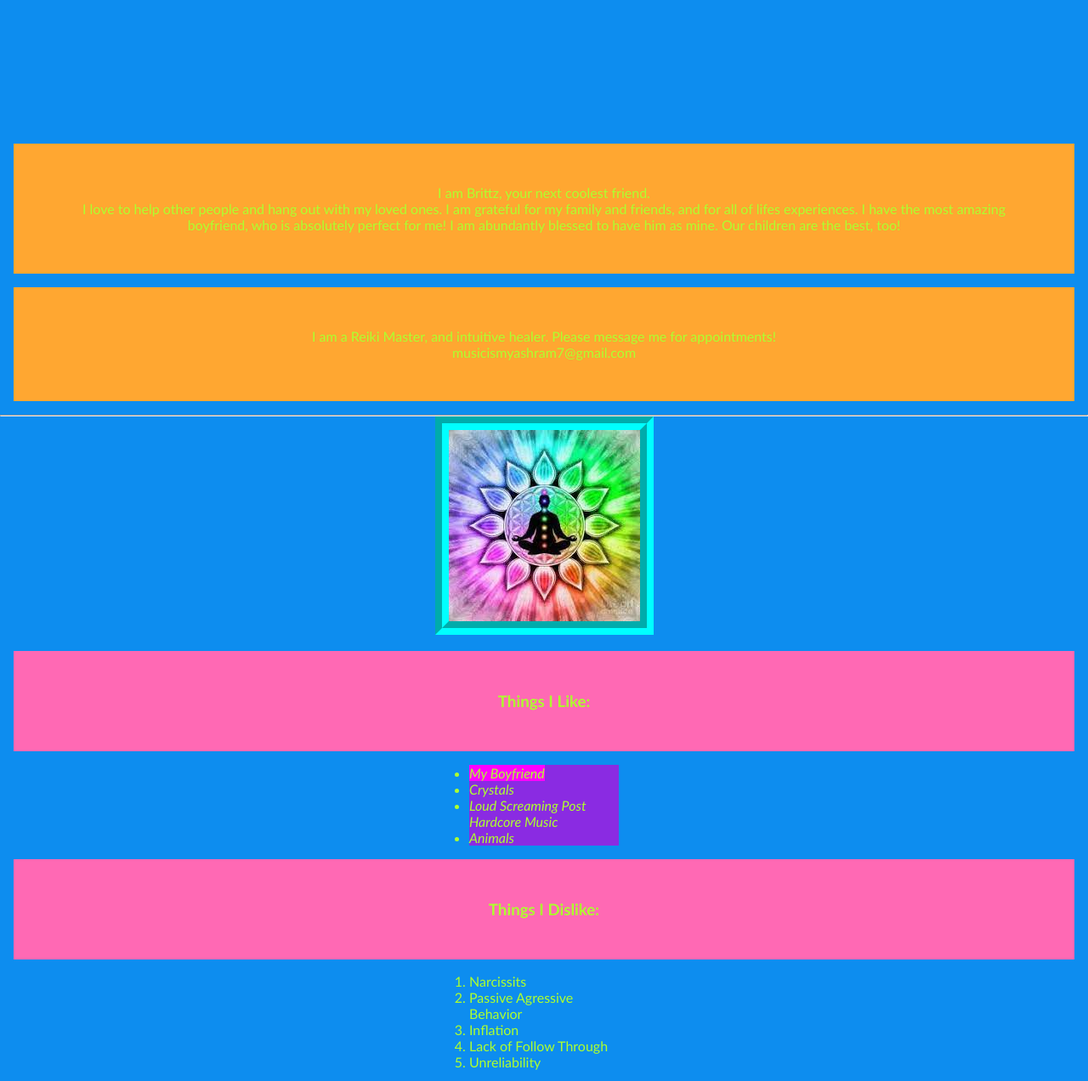
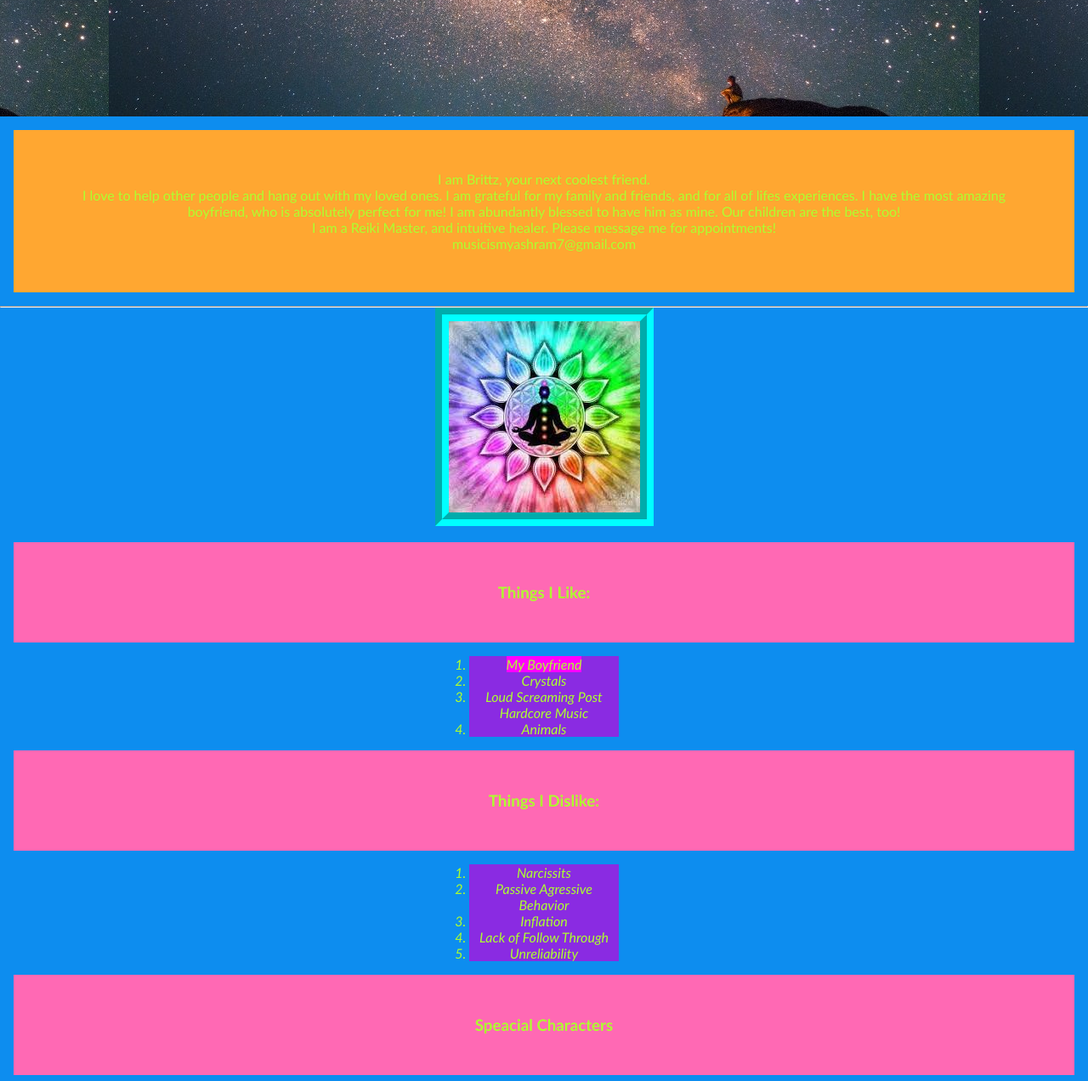
Before and after one commit to Brittz3/final-project, a plain HTML site: page index.html in a window 1280 px wide. Shown: the part 268-1540 px from the top of the page at 85% size. Drawn offline with Linux system fonts and the light colour scheme.

Commit message:
new page

```diff
--- a/index.html
+++ b/index.html
@@ -11,18 +11,25 @@
 
 <body>
     <nav><a href="index.html"><img src=images/button_home.png alt="home">
-        </a> <a href="family.html"><img src=images/button_family.png alt="family"></a></nav>
+        </a> <a href="family.html"><img src=images/button_family.png alt="family"></a> <a href="reiki.html"><img
+                src=images/button_reiki.png alt="reiki"></a></nav>
     <header>
         <h1>About Brittz</h1>
+
     </header>
     <main>
-        <p>I am Brittz, your next coolest friend.<br> I love to help other people and hang out with my loved ones. I am
-            grateful for my family and friends, and for all of lifes experiences. I have the most amazing boyfriend, who
-            is
-            absolutely perfect for me! I am abundantly blessed to have him as mine. Our children are the best, too! </p>
-        <p>I am a Reiki Master, and intuitive healer. Please message me for
-            appointments!<br>musicismyashram7@gmail.com<br>
-        </p>
+        <section>
+            <p>I am Brittz, your next coolest friend.<br> I love to help other people and hang out with my loved ones. I
+                am
+                grateful for my family and friends, and for all of lifes experiences. I have the most amazing boyfriend,
+                who
+                is
+                absolutely perfect for me! I am abundantly blessed to have him as mine. Our children are the best, too!
+            </p>
+            <p>I am a Reiki Master, and intuitive healer. Please message me for
+                appointments!<br>musicismyashram7@gmail.com<br>
+            </p>
+        </section>
         <hr>
         <div class="imageContainer">
 
@@ -30,17 +37,17 @@
         </div>
         <h3> Things I Like: </h3>
         <!--This is a comment.  The browser will ignore this sentance.  I can use this to make notes.  An un-ordered list is a bulleted list.  It uses the ul tag. -->
-        <ul class="address">
+        <ol class="address">
             <li>
                 <span class="highlight">My Boyfriend</span>
             </li>
             <li>Crystals</li>
             <li>Loud Screaming Post Hardcore Music</li>
             <li>Animals</li>
-        </ul>
+        </ol>
 
         <h3> Things I Dislike:</h3>
-        <ol>
+        <ol class="address">
             <li>Narcissits</li>
             <li>Passive Agressive Behavior</li>
             <li>Inflation</li>
--- a/style.css
+++ b/style.css
@@ -18,8 +18,8 @@ nav {
 header {
     margin: 0;
     padding: 0;
-    height: 16rem;
-    background-image: url("images/stars.jpeg");
+    height: 15rem;
+    background-image: url("images/stars.jpg");
     background-position: center;
     background-size: fit;
     position: relative;
@@ -46,21 +46,27 @@ h3 {
     padding: 3rem
 }
 
-p {
+section {
     background-color: #FFA731;
     text-align: center;
-    Margin: 1rem;
+    margin: 1rem;
     padding: 3rem;
 }
 
-ul {
+section ul li {
+    text-align: left;
+    width: 20rem;
+    margin: auto;
+}
+
+
+ol {
     max-width: 11rem;
     margin: auto;
 }
 
-ol {
-    max-width: 11rem;
-    margin: auto;
+li {
+    text-align: center;
 }
 
 .address {
```
Also changed, not shown: family.html (+16 -6 lines), reiki.html (added, +19 -0 lines), images/button_reiki.png (added), images/stars.jpg (added).
